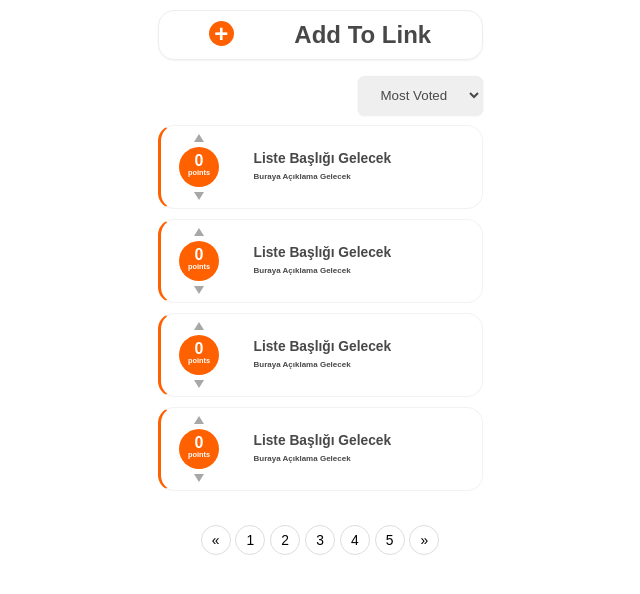
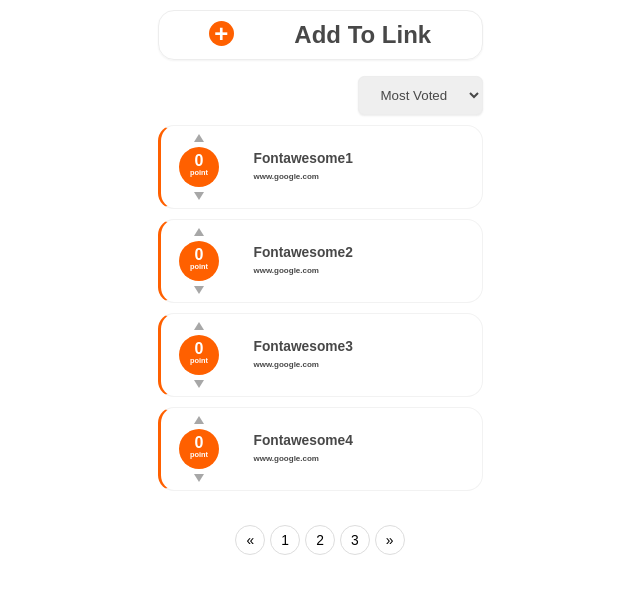
Before and after one commit to tolgagnydnn/linkvoteapp, a React (Create React App) app: page / in a window 1280 px wide. Shown: the top 594 px of the page, without its empty margins (320-960 px from the left). Built offline with nearby package versions, Linux system fonts and the light colour scheme.

Commit message:
Pagination eklenip liste bir json dosyasından çekildi.

```diff
--- a/src/components/Pagination.js
+++ b/src/components/Pagination.js
@@ -1,16 +1,23 @@
 import React from 'react'
 import {PaginationBox, PaginationNav, PagiinationNumber} from '../styled/PaginationStyled'
 
-function Pagination() {
+function Pagination({listPerPage, totalList, paginate }) {
+
+    const listNumbers = [];
+
+    for (let i =1; i <= Math.ceil(totalList / listPerPage); i++) {
+        listNumbers.push(i);
+    }
+
     return (
         <PaginationBox>
             <PaginationNav>
                 <PagiinationNumber>&laquo;</PagiinationNumber>
-                <PagiinationNumber>1</PagiinationNumber>
-                <PagiinationNumber>2</PagiinationNumber>
-                <PagiinationNumber>3</PagiinationNumber>
-                <PagiinationNumber>4</PagiinationNumber>
-                <PagiinationNumber>5</PagiinationNumber>
+                    {
+                        listNumbers.map((number) => (
+                            <PagiinationNumber onClick={() => paginate(number)} key={number}>{number}</PagiinationNumber>
+                        ))
+                    }
                 <PagiinationNumber>&raquo;</PagiinationNumber>
             </PaginationNav>
         </PaginationBox>
--- /dev/null
+++ b/src/lists.json
@@ -0,0 +1,68 @@
+[
+    {
+        "id":1,
+        "linkTitle":"Fontawesome1",
+        "linkUrl":"www.google.com",
+        "point":0
+    },
+    {
+        "id":2,
+        "linkTitle":"Fontawesome2",
+        "linkUrl":"www.google.com",
+        "point":0
+    },
+    {
+        "id":3,
+        "linkTitle":"Fontawesome3",
+        "linkUrl":"www.google.com",
+        "point":0
+    },
+    {
+        "id":4,
+        "linkTitle":"Fontawesome4",
+        "linkUrl":"www.google.com",
+        "point":0
+    },
+    {
+        "id":5,
+        "linkTitle":"Fontawesome5",
+        "linkUrl":"www.google.com",
+        "point":0
+    },
+    {
+        "id":6,
+        "linkTitle":"Fontawesome6",
+        "linkUrl":"www.google.com",
+        "point":0
+    },
+    {
+        "id":7,
+        "linkTitle":"Fontawesome7",
+        "linkUrl":"www.google.com",
+        "point":0
+    },
+    {
+        "id":8,
+        "linkTitle":"Fontawesome8",
+        "linkUrl":"www.google.com",
+        "point":0
+    },
+    {
+        "id":9,
+        "linkTitle":"Fontawesome9",
+        "linkUrl":"www.google.com",
+        "point":0
+    },
+    {
+        "id":10,
+        "linkTitle":"Fontawesome10",
+        "linkUrl":"www.google.com",
+        "point":0
+    },
+    {
+        "id":11,
+        "linkTitle":"Fontawesome11",
+        "linkUrl":"www.google.com",
+        "point":0
+    }
+]
--- a/src/pages/AddList.js
+++ b/src/pages/AddList.js
@@ -19,17 +19,31 @@ function AddList() {
     const [listTitle, setlistTitle] = useState("");
     const [listLink, setlistLink] = useState("");
     const [alert, setAlert] = useState({show:false, message:"", type:""});
+    const [linkList, setlinkList] = useState({
+        id:Math.random().toString(36).substr(2, 9),
+        listTitle:listTitle,
+        listLink:listLink,
+        listPoint: 0
+    })
+
+
 
     const addingList = (e) => {
         e.preventDefault();
-        if (!listTitle || !listLink) {
-            showAlert(true, "error", "Please fill in the blanks");
-        } else if (listTitle && listLink) {
-            setlistTitle("");
-            setlistLink("");
-            showAlert(true, "success", "Add Link Thanks");
-        }
-      }
+
+    }
+
+
+    // const addingList = (e) => {
+    //     e.preventDefault();
+    //     if (!listTitle || !listLink) {
+    //         showAlert(true, "error", "Please fill in the blanks");
+    //     } else if (listTitle && listLink) {
+    //         setlistTitle("");
+    //         setlistLink("");
+    //         showAlert(true, "success", "Add Link Thanks");
+    //     }
+    //   }
 
     const showAlert = (show = false, type= "", message="") => {
         setAlert({show, type, message})
--- a/src/pages/Lists.js
+++ b/src/pages/Lists.js
@@ -5,6 +5,7 @@ import Modal from '../components/Modal';
 import Alert from '../components/Alert';
 import Pagination from '../components/Pagination'
 import Filter from '../components/Filter';
+import list from '../lists.json'
 import {
     ListCardBox,
     ListCard,
@@ -24,6 +25,8 @@ function Lists() {
     let [listPoint, setlistPoint] = useState(0);
     const [openModal, setopenModal] = useState(false);
     const [alertShow, setAlertShow] = useState(false);
+    const [currentPage, setcurrentPage] = useState(1);
+    const [listPerPage] = useState(4);
 
     const closeOpenModal = () => {
         setopenModal(false)
@@ -47,6 +50,17 @@ function Lists() {
         setlistPoint(listPoint - 1)
     }
 
+    /*Current Lists*/
+
+    const indexOfLastList = currentPage * listPerPage;
+    const indexOfFirstList = indexOfLastList - listPerPage;
+    const currentList = list.slice(indexOfFirstList, indexOfLastList);
+
+
+    /*Change List*/
+
+    const paginate = (pageNumber) => setcurrentPage(pageNumber);
+
     return (
         <ListCardBox>
             <Link className="toAddLink" to="/addlist">
@@ -54,59 +68,24 @@ function Lists() {
                 Add To Link
             </Link>
             <Filter></Filter>
-            <ListCard>
+            {currentList.map((linklist) => (
+                <ListCard key={linklist.id} id={linklist.id}>
                     <ListPointBox>
                     <UpvoteButton onClick={() => upvote()}>  </UpvoteButton>
-                <ListPoint> {listPoint} <span>points</span></ListPoint>
+                    <ListPoint> {linklist.point} <span>point</span></ListPoint>
                     <DownvoteButton onClick={() => downvote()}>  </DownvoteButton>
                     </ListPointBox>
                     <ListDescription>
-                    <ListTitle>Liste Başlığı Gelecek</ListTitle>
-                    <ListLink> Buraya Açıklama Gelecek </ListLink>
+                        <ListTitle>{linklist.linkTitle}</ListTitle>
+                        <ListLink> {linklist.linkUrl} </ListLink>
                     </ListDescription>
                     <ListCardClose onClick={() => setopenModal(true)}>&times;</ListCardClose>
                 </ListCard>
-            <ListCard>
-                <ListPointBox>
-                <UpvoteButton onClick={() => upvote()}>  </UpvoteButton>
-                <ListPoint> {listPoint} <span>points</span></ListPoint>
-                <DownvoteButton onClick={() => downvote()}>  </DownvoteButton>
-                </ListPointBox>
-                <ListDescription>
-                    <ListTitle>Liste Başlığı Gelecek</ListTitle>
-                    <ListLink> Buraya Açıklama Gelecek </ListLink>
-                </ListDescription>
-                <ListCardClose onClick={() => setopenModal(true)}>&times;</ListCardClose>
-            </ListCard>
-            <ListCard>
-                <ListPointBox>
-                <UpvoteButton onClick={() => upvote()}>  </UpvoteButton>
-                <ListPoint> {listPoint} <span>points</span></ListPoint>
-                <DownvoteButton onClick={() => downvote()}>  </DownvoteButton>
-                </ListPointBox>
-                <ListDescription>
-                    <ListTitle>Liste Başlığı Gelecek</ListTitle>
-                    <ListLink> Buraya Açıklama Gelecek </ListLink>
-                </ListDescription>
-                <ListCardClose onClick={() => setopenModal(true)}>&times;</ListCardClose>
-            </ListCard>
-            <ListCard>
-                <ListPointBox>
-                <UpvoteButton onClick={() => upvote()}>  </UpvoteButton>
-                <ListPoint> {listPoint} <span>points</span></ListPoint>
-                <DownvoteButton onClick={() => downvote()}>  </DownvoteButton>
-                </ListPointBox>
-                <ListDescription>
-                    <ListTitle>Liste Başlığı Gelecek</ListTitle>
-                    <ListLink> Buraya Açıklama Gelecek </ListLink>
-                </ListDescription>
-                <ListCardClose onClick={() => setopenModal(true)}>&times;</ListCardClose>
-            </ListCard>
-
+            ))}
             {openModal && <Modal onCancel={closeOpenModal} onConfirm={closeOpenModal} />}
             {openModal && <BackDrop onCancel={closeOpenModal}/>}
             {alertShow && <Alert success></Alert>}
-            <Pagination></Pagination>
+            <Pagination listPerPage={listPerPage} totalList={list.length} paginate={paginate}></Pagination>
         </ListCardBox>
     )
 }
```
Lines whose indentation alone changed are shown as unchanged.
